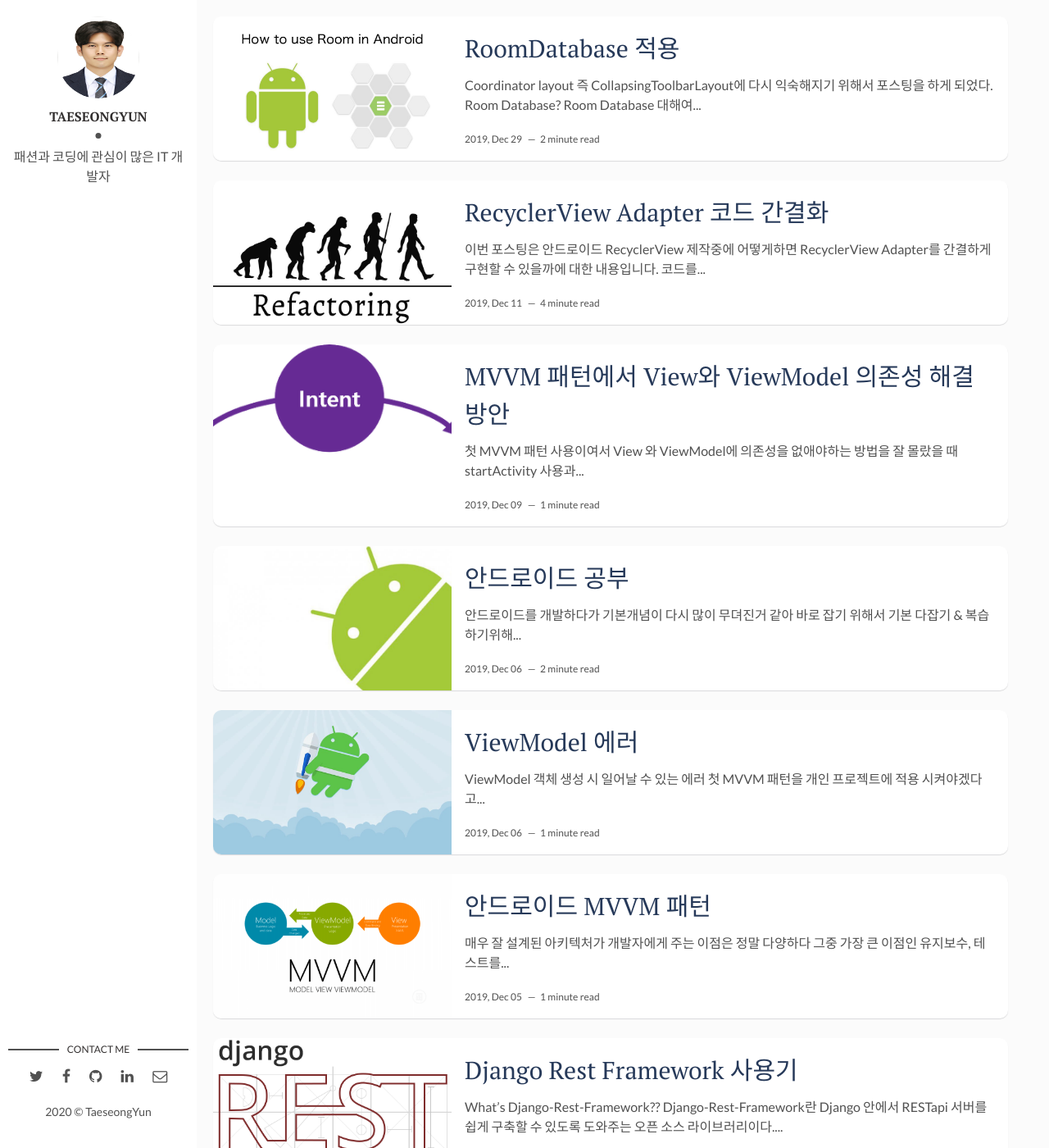
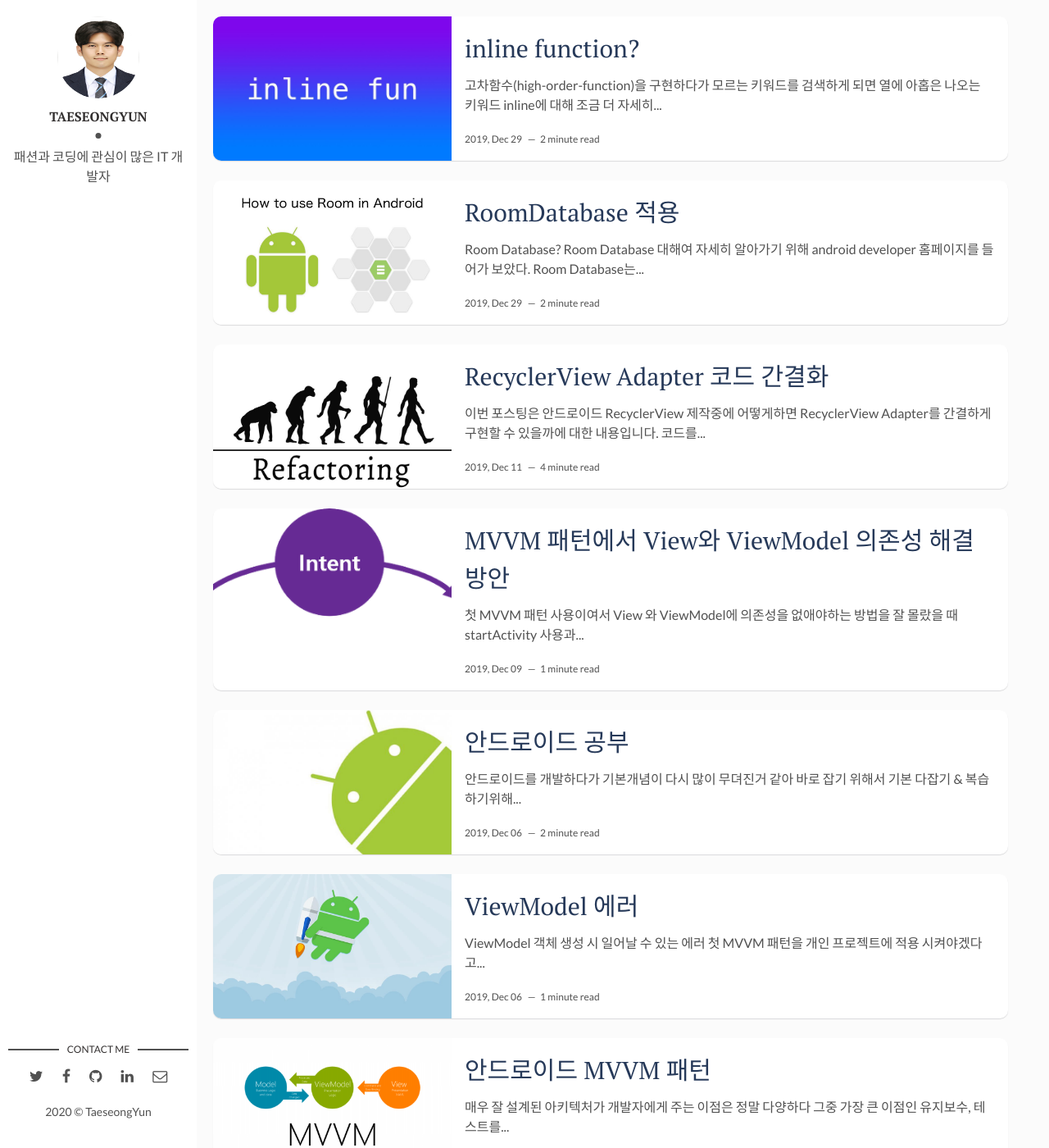
Before and after one commit to TaeseongYun/TaeseongYun.github.io, a Jekyll site: the page built from index.html, in a window 1280 px wide and 1400 px high. Shown: the whole window at 82% size. Built offline with Jekyll 4.4.1, drawn with Linux system fonts in a browser that asks for light colours; the list of posts is cut into pages by our own code; part of the change alters nothing that is shown; some of the changed text lies outside the part shown.

Commit message:
feat: kotlin inline function

```diff
--- a/_posts/2019-12-19-apply-RoomDatabase.markdown
+++ b/_posts/2019-12-19-apply-RoomDatabase.markdown
@@ -5,8 +5,6 @@ date: 2019-12-29 12:51:20 +0900
 description: RoomDatabase 적용기 # Add post description (optional)
 img: room-database.jpeg # Add image post (optional)
 ---
-
-Coordinator layout 즉 CollapsingToolbarLayout에 다시 익숙해지기 위해서 포스팅을 하게 되었다.
 
 ## Room Database?
 
--- /dev/null
+++ b/_posts/2020-01-17-what-is-inline-keywords.markdown
@@ -0,0 +1,108 @@
+---
+layout: post
+title: "inline function?"
+date: 2019-12-29 12:51:20 +0900
+description: inline function에 대한 고찰 # Add post description (optional)
+img: inline-fun.jpg # Add image post (optional)
+---
+
+고차함수(high-order-function)을 구현하다가 모르는 키워드를 검색하게 되면 열에 아홉은 나오는 키워드 inline에 대해 조금 더 자세히 알아가기위해 포스팅 하였습니다.
+
+## inline 함수?
+
+보통 고차함수라고 함은 파라미터를 함수로 가지는 함수를 말합니다.
+ex)
+{ % highlight kotlin %}
+private fun setReactiveButton(isCart: Boolean, reactButton: (addCart: Button, buyButton: Button) -> Unit) {
+when (isCart) {
+true -> {
+...
+}
+false -> {
+...
+}
+}
+}
+{ % endhighlight %}
+위의 예제와 같이 reactButton 파라미터는 함수로 가지고있어 setReactiveButton 고차함수가 됩니다.
+
+그 고차함수를 사용하는 loadReactiveButton() 입니다.
+{ % highlight kotlin %}
+private fun loadReactiveButton() {
+setReactiveButton(intent.getBooleanExtra(ADD_CART, false)) { addCart, buyButton ->
+anything...
+}
+}
+{ % endhighlight %}
+
+이 때 setReactiveButton를 사용하는 함수 loadReactiveButton()를 디컴파일 해보면 다음과 같이 코드가 생성됩니다.
+
+{ % highlight kotlin %}
+private final void loadReactiveButton() {
+this.setReactiveButton(this.getIntent().getBooleanExtra("add-cart", false), (Function2)(new Function2() {
+// $FF: synthetic method
+         // $FF: bridge method
+public Object invoke(Object var1, Object var2) {
+this.invoke((Button)var1, (Button)var2);
+return Unit.INSTANCE;
+}
+}
+}
+{ % endhighlight %}
+
+이처럼 고차함수 즉 파라미터로 함수를 function으로 많이 받을 경우 Function 오브젝트가 계속해서 생겨나게됩니다.
+이를 해결하고자 짧은 고차함수 코드는 inline 키워드를 붙히면 Function 오브젝트가 따로 생겨나지않고 그 코드 그대로 들어가게 됩니다.
+아래 inline을 사용한 디컴파일 코드를 보겠습니다.
+{ % highlight kotlin %}
+private final void loadReactiveButton() {
+boolean isCart$iv = this.getIntent().getBooleanExtra("add-cart", false);
+      int $i$f$setReactiveButton = false;
+Button var10000;
+Button var10001;
+Button buyButton;
+Button addCart;
+boolean var7;
+if (isCart$iv) {
+         var10000 = (Button)this._$_findCachedViewById(id.nav_order_btn);
+Intrinsics.checkExpressionValueIsNotNull(var10000, "nav_order_btn");
+var10001 = (Button)this._$_findCachedViewById(id.add_cart_btn);
+         Intrinsics.checkExpressionValueIsNotNull(var10001, "add_cart_btn");
+         buyButton = var10001;
+         addCart = var10000;
+         var7 = false;
+         addCart.setText((CharSequence)this.getString(-1900565));
+         addCart.setOnClickListener((OnClickListener)(new ProductOptionDialog$loadReactiveButton\$$inlined$setReactiveButton$lambda$1(this)));
+buyButton.setText((CharSequence)this.getString(-1900358));
+buyButton.setOnClickListener((OnClickListener)(new ProductOptionDialog$loadReactiveButton$$inlined$setReactiveButton$lambda$2(this)));
+} else if (!isCart$iv) {
+         var10000 = (Button)this._$_findCachedViewById(id.add_cart_btn);
+Intrinsics.checkExpressionValueIsNotNull(var10000, "add_cart_btn");
+var10001 = (Button)this._$_findCachedViewById(id.nav_order_btn);
+         Intrinsics.checkExpressionValueIsNotNull(var10001, "nav_order_btn");
+         buyButton = var10001;
+         addCart = var10000;
+         var7 = false;
+         addCart.setText((CharSequence)this.getString(-1900565));
+         addCart.setOnClickListener((OnClickListener)(new ProductOptionDialog$loadReactiveButton\$$inlined$setReactiveButton$lambda$3(this)));
+buyButton.setText((CharSequence)this.getString(-1900358));
+buyButton.setOnClickListener((OnClickListener)(new ProductOptionDialog$loadReactiveButton$$inlined$setReactiveButton$lambda$4(this)));
+}
+
+}
+{ % endhighlight %}
+
+이처럼 따로 Function 오브젝트가 생겨나지 않고 파라미터로 넘겨준 함수가 그대로 해당 함수에 스며들어 모든코드가 들어있습니다.
+
+처음엔 Function 오브젝트가 생성되지 않아 모든 고차함수에는 inline을 적용시키면 좋은거 아닌가? 라고 생각을 했지만 여러 구글 검색끝에 inline함수는 비용이 높아 모든 고차함수에 inline을 넣게되면 비용이 상당하다는 것을 알게되었습니다.
+
+ex)
+![인라인함수1](../assets/img/inline-fun-first.png)
+![인라인함수2](../assets/img/inline-fun-second.png)
+![인라인함수3](../assets/img/inline-fun-third.png)
+
+이와같이 inline함수는 코드의 길이가 상당히 급격하게 길어지게 됩니다. 디컴파일하기 전 코드가 짧은 함수에만 사용하는것을 권장하는듯 했습니다.
+
+noinline은 inline 키워드를 사용했지만 인라인을 사용하고싶지 않을 때 정하는 키워드입니다.
+후에 inline에 대해 여러 지식을 습득하게 되면 추가로 포스팅 하겠습니다.
+
+이상 inline 함수 포스팅을 마치도록 하겠습니다.
```
Also changed, not shown: assets/img/inline-fun-first.png (added), assets/img/inline-fun-second.png (added), assets/img/inline-fun-third.png (added), assets/img/inline-fun.jpg (added).
